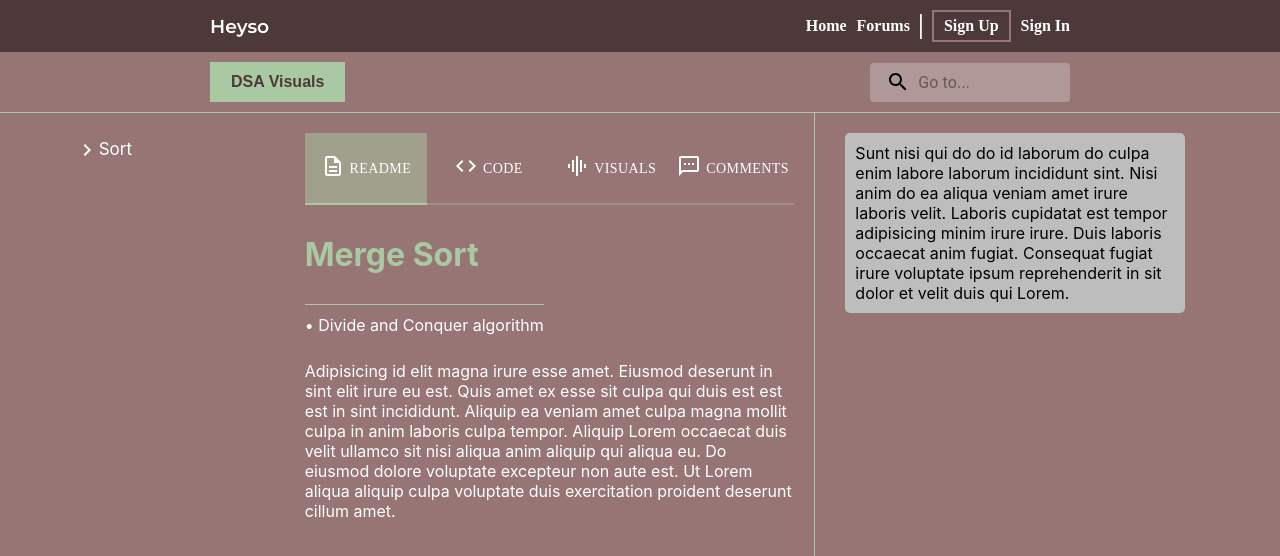
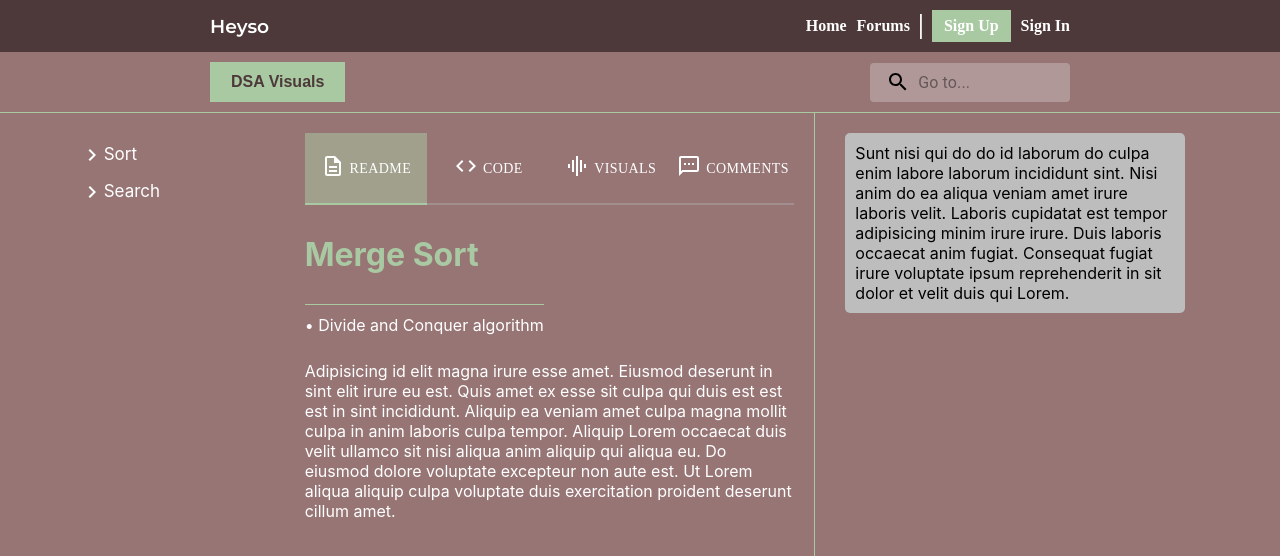
Before and after one commit to matterwin/DSA-Visual, a React (Create React App) app in the folder App/front-end/: page / in a window 1280 px wide. Shown: the top 556 px of the page. Built offline with nearby package versions, Linux system fonts and the light colour scheme; the HTML template or start-up script is replaced by a standard one.

Commit message:
file sys almost done

```diff
--- a/App/front-end/src/Core/Home/FileSys/children.js
+++ b/App/front-end/src/Core/Home/FileSys/children.js
@@ -1,12 +1,12 @@
 import React from 'react';
 
-const Children = ({ isOpen }) => {
+const Children = ({ childName, isOpen }) => {
   return (
     isOpen && (
       <div className='children-contain'>
         <div className='children-content'>
           <div className='child1'>
-            <p>Merge</p>
+            <p>{childName}</p>
           </div>
         </div>
       </div>
--- a/App/front-end/src/Core/Home/FileSys/filesys.css
+++ b/App/front-end/src/Core/Home/FileSys/filesys.css
@@ -15,18 +15,18 @@
 }
 
 .children-contain{
-    border-left: #fff solid 1px;
-    margin-left: 11px;
+    /* margin-left: 11px; */
     display: flex;
     flex-direction:column;
     align-items: flex-start;
     justify-content: flex-start;
+    border-left: #fff solid 1px;
 }
 
 .pfolder-contain{
     width: 100%;
     padding-top: 5px;
-    padding-bottom: 5px;
+    /* padding-bottom: 5px; */
 }
 
 .pfolder-contain p, .children-contain p {
@@ -37,14 +37,19 @@
     font-size: 17px;
 }
 
-.pfolder-contain:hover{
+.fs-arrow{
+    padding: 5px;
+}
+
+.fs-arrow:hover{
     background-color:#A9C9A3;
     cursor: pointer;
 }
 
 .children-contain{
     width: 100%;
-        margin-left: 20px;
+    margin-left: 17px;
+    /* padding-left: 20px; */
     /* padding-top: 5px;
     padding-bottom: 5px; */
 }
@@ -70,6 +75,7 @@
     width: 100%;
     padding-top: 5px;
     padding-bottom: 5px;
+    padding-left: 20px;
 }
 
 .children-content:hover{
--- a/App/front-end/src/Core/Home/FileSys/filesys.js
+++ b/App/front-end/src/Core/Home/FileSys/filesys.js
@@ -17,6 +17,7 @@ const Filesys = () => {
     <div className='fs-contain'>
       <div className='fs-folders-contain'>
         <Folder name='Sort' isOpen={openIndexes.includes(0)} handleOpen={handleOpen} index={0} items={['Merge', 'Quick', 'Insertion']}/>
+        <Folder name='Search' isOpen={openIndexes.includes(1)} handleOpen={handleOpen} index={1} items={['Binary']}/>
       </div>
     </div>
   );
--- a/App/front-end/src/Core/Home/FileSys/folder.js
+++ b/App/front-end/src/Core/Home/FileSys/folder.js
@@ -13,14 +13,14 @@ const Folder = ({ name, isOpen, handleOpen, index, items }) => {
           <KeyboardArrowRightIcon sx={{ fontSize: 24, marginBottom: '-2px', marginRight: '-5px' }} />
         )}
         <p>{name}</p>
-        {/* {items && (
-          <div className='child-content'>
-            {items.map((item, itemIndex) => (
-              <p key={itemIndex}>{item}</p>
-            ))}
-          </div>
-        )} */}
       </div>
+      {items && (
+        <div className='child-content'>
+          {items.map((item, itemIndex) => (
+            <Children childName={item} isOpen={isOpen} />
+          ))}
+        </div>
+      )}
     </div>
   );
 };
--- a/App/front-end/src/Core/Nav/nav.css
+++ b/App/front-end/src/Core/Nav/nav.css
@@ -32,8 +32,14 @@
     padding: 5px 10px 5px 10px;
 }
 
-.sign-up:hover {
-    background-color: #9775756e;
+.sign-up{
+    background-color: #9775756e;background-color: #A9C9A3;
+    border-color: #A9C9A3;
+}
+
+.sign-up:hover{
+    background-color: #a0a08c;
+    border-color: #A9C9A3;
 }
 
 .sign-up-h3:hover{
```
